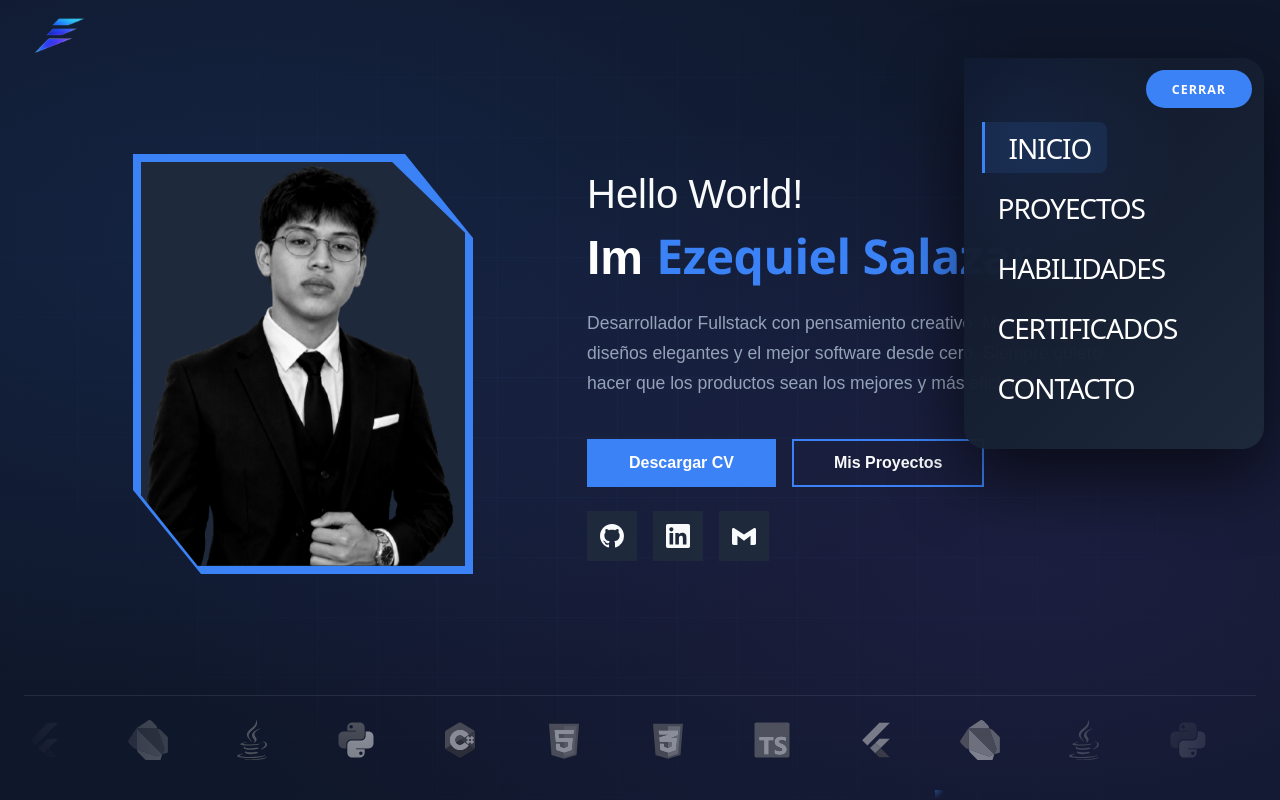
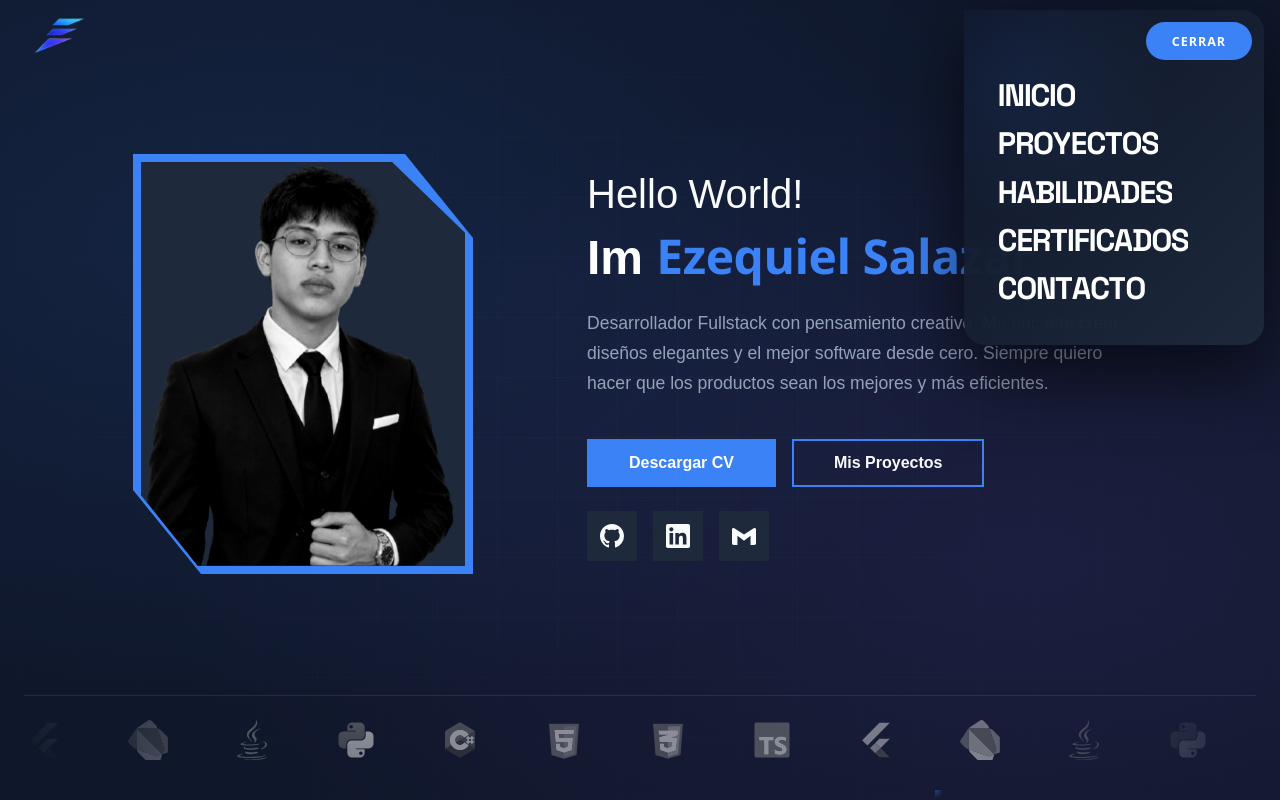
Before and after one commit to Ezequie1Sc/Portafolio, a React (Vite) app: page / in a window 1280 px wide. Both pictures are taken after a click on the button "MENU". Shown: the top 800 px of the page. Built offline with nearby package versions, Linux system fonts and the light colour scheme.

Commit message:
feat(header): Efecto de persiana 3D en letras del menú (rolling letters)

```diff
--- a/src/components/common/Header.tsx
+++ b/src/components/common/Header.tsx
@@ -67,7 +67,6 @@ const Header = ({ mobileMenuOpen, setMobileMenuOpen }: HeaderProps) => {
     <header className={`header ${scrolled ? 'header-scrolled' : ''}`}>
       <div className="header-container">
 
-        {/* LOGO */}
         <motion.img
           src="/e_logo.png"
           alt="Ezequiel Logo"
@@ -77,7 +76,6 @@ const Header = ({ mobileMenuOpen, setMobileMenuOpen }: HeaderProps) => {
           transition={{ duration: 0.5 }}
         />
 
-        {/* Botón de MENU */}
         <motion.button
           onClick={() => setMobileMenuOpen(!mobileMenuOpen)}
           className={`mobile-menu-toggle ${mobileMenuOpen ? 'mobile-menu-toggle-hidden' : ''}`}
@@ -90,21 +88,19 @@ const Header = ({ mobileMenuOpen, setMobileMenuOpen }: HeaderProps) => {
         </motion.button>
       </div>
 
-      {/* Menú desplegable - Animación LENTA (0.8s) */}
       <AnimatePresence>
         {mobileMenuOpen && (
           <motion.div
             className="mobile-menu"
-            initial={{ opacity: 0, scale: 0.8, x: 40, y: -40 }}
-            animate={{ opacity: 1, scale: 1, x: 0, y: 0 }}
-            exit={{ opacity: 0, scale: 0.8, x: 40, y: -40 }}
+            initial={{ opacity: 0, scale: 0.86, x: 32, y: -28, filter: 'blur(14px)' }}
+            animate={{ opacity: 1, scale: 1, x: 0, y: 0, filter: 'blur(0px)' }}
+            exit={{ opacity: 0, scale: 0.9, x: 24, y: -24, filter: 'blur(12px)' }}
             transition={{
-              duration: 0.8,          /* Más lento (0.8s) para que se sienta muy fluido */
-              ease: [0.16, 1, 0.3, 1] /* Curva de aceleración suave */
+              duration: 0.55,
+              ease: [0.16, 1, 0.3, 1],
             }}
             style={{ transformOrigin: 'top right' }}
           >
-            {/* Botón CERRAR */}
             <button
               className="mobile-menu-close-btn"
               onClick={() => setMobileMenuOpen(false)}
@@ -117,13 +113,31 @@ const Header = ({ mobileMenuOpen, setMobileMenuOpen }: HeaderProps) => {
                 <motion.a
                   key={link.name}
                   href={link.href}
-                  className={`mobile-nav-link ${activeSection === link.href.substring(1) ? 'mobile-nav-link-active' : ''}`}
+                  className={`mobile-nav-link ${
+                    activeSection === link.href.substring(1) ? 'mobile-nav-link-active' : ''
+                  }`}
                   onClick={(e) => handleNavClick(e, link.href)}
-                  initial={{ opacity: 0, y: -10 }}
+                  initial={{ opacity: 0, y: 18 }}
                   animate={{ opacity: 1, y: 0 }}
-                  transition={{ delay: 0.1 * index }}
+                  transition={{ delay: 0.08 * index, duration: 0.45 }}
                 >
-                  {link.name.toUpperCase()}
+                  {link.name.toUpperCase().split('').map((char, i) => (
+                    <span className="letter-wrap" key={`${link.name}-${i}`}>
+                      <span
+                        className="letter-front"
+                        style={{ '--i': i } as React.CSSProperties}
+                      >
+                        {char === ' ' ? '\u00A0' : char}
+                      </span>
+
+                      <span
+                        className="letter-back"
+                        style={{ '--i': i } as React.CSSProperties}
+                      >
+                        {char === ' ' ? '\u00A0' : char}
+                      </span>
+                    </span>
+                  ))}
                 </motion.a>
               ))}
             </nav>
--- a/src/styles/Header.css
+++ b/src/styles/Header.css
@@ -11,7 +11,6 @@ HEADER - BASE
   pointer-events: none;
 }
 
-/* --- CONTENEDOR PRINCIPAL --- */
 .header-container {
   width: 100%;
   position: relative;
@@ -90,12 +89,12 @@ BOTÓN DE MENÚ
 }
 
 /* ========================================
-MENÚ DESPLEGABLE
+MENÚ DESPLEGABLE (CASI PEGADO ARRIBA)
 ======================================== */
 
 .mobile-menu {
   position: fixed;
-  top: 58px;
+  top: 10px;
   right: 16px;
 
   width: min(300px, calc(100vw - 32px));
@@ -158,7 +157,7 @@ BOTÓN CERRAR
 }
 
 /* ========================================
-ENLACES DEL MENÚ (GIRO 3D MÁS LENTO Y PROFUNDO)
+ENLACES DEL MENÚ (ESTILO PERSIANA/POR LETRA)
 ======================================== */
 
 .mobile-nav {
@@ -167,54 +166,81 @@ ENLACES DEL MENÚ (GIRO 3D MÁS LENTO Y PROFUNDO)
 
   display: flex;
   flex-direction: column;
-  gap: 0.55rem;
+  gap: 0.38rem;
   margin-top: 0;
 }
 
 .mobile-nav-link {
+  position: relative;
   width: fit-content;
-  padding: 0.6rem 1rem;
-  margin-left: -1rem;
 
-  font-family: system-ui, -apple-system, sans-serif;
+  display: flex;
+  align-items: center;
+
+  padding: 0.35rem 0;
+  margin-left: 0;
+
+  font-family: 'Space Grotesk', system-ui, sans-serif;
   color: #ffffff;
   text-decoration: none;
 
-  font-size: clamp(1.45rem, 3vw, 1.75rem);
-  font-weight: 500;
-  line-height: 1.15;
-  letter-spacing: -0.04em;
+  font-size: clamp(1.55rem, 3vw, 1.95rem);
+  font-weight: 800;
+  line-height: 1;
+  letter-spacing: -0.05em;
   text-transform: uppercase;
 
-  /* TRANSICIÓN PARA EL GIRO 3D (MÁS LENTA Y CON REBOTE) */
-  transition: transform 0.6s cubic-bezier(0.34, 1.56, 0.64, 1),
-              color 0.4s ease;
+  perspective: 900px;
   transform-style: preserve-3d;
-  perspective: 800px;
+  background: transparent;
 }
 
-/* EFECTO DE GIRO 3D MÁS MARCADO AL HACER HOVER */
-.mobile-nav-link:hover {
-  transform: rotateY(-20deg) scale(1.05); /* Giro más pronunciado y un poco de zoom */
-  color: #93c5fd; /* Cambia a un azul claro al girar */
-  background: rgba(255, 255, 255, 0.05);
+.letter-wrap {
+  position: relative;
+  display: inline-block;
+  height: 1em;
+  overflow: hidden;
 }
 
-/* ========================================
-ENLACE ACTIVO
-======================================== */
+.letter-front,
+.letter-back {
+  display: block;
+  transform-style: preserve-3d;
+  transition:
+    transform 0.55s cubic-bezier(0.16, 1, 0.3, 1),
+    opacity 0.55s cubic-bezier(0.16, 1, 0.3, 1);
+  transition-delay: calc(var(--i) * 28ms);
+}
+
+.letter-front {
+  transform: translateY(0) rotateX(0deg);
+  opacity: 1;
+}
+
+.letter-back {
+  position: absolute;
+  left: 0;
+  top: 0;
+  color: #93c5fd;
+  transform: translateY(105%) rotateX(-90deg);
+  opacity: 0;
+}
+
+.mobile-nav-link:hover .letter-front {
+  transform: translateY(-105%) rotateX(90deg);
+  opacity: 0;
+}
+
+.mobile-nav-link:hover .letter-back {
+  transform: translateY(0) rotateX(0deg);
+  opacity: 1;
+}
 
 .mobile-nav-link-active {
-  background: rgba(59, 130, 246, 0.12);
-  border-left: 3px solid #3b82f6;
-  border-radius: 0 8px 8px 0;
-  transform: translateX(0);
-  opacity: 1;
-  padding-left: 1.5rem;
-}
-
-.mobile-nav-link-active:hover {
-  transform: rotateY(-15deg) scale(1.05) translateX(4px);
+  color: #ffffff;
+  background: transparent;
+  border-left: none;
+  padding-left: 0;
 }
 
 /* ========================================
@@ -239,23 +265,13 @@ RESPONSIVE (MÓVIL)
   .toggle-text { font-size: 0.65rem; }
 
   .mobile-menu {
-    top: 46px;
+    top: 6px;
     right: 16px;
     width: min(280px, calc(100vw - 32px));
     padding: 3.5rem 1.8rem 2rem;
   }
 
   .mobile-nav-link {
-    font-size: 1.4rem;
-    padding: 0.4rem 0.8rem;
-    margin-left: -0.8rem;
-  }
-
-  .mobile-nav-link:hover {
-    transform: rotateY(-12deg) scale(1.02); /* Giro un poco más suave en móvil */
-  }
-
-  .mobile-nav-link-active {
-    padding-left: 1.2rem;
+    font-size: 1.45rem;
   }
 }
```
